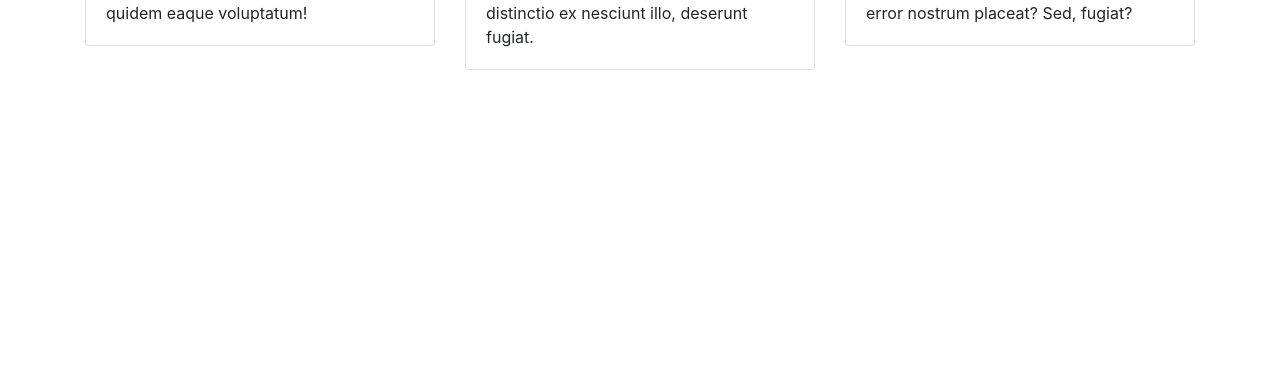
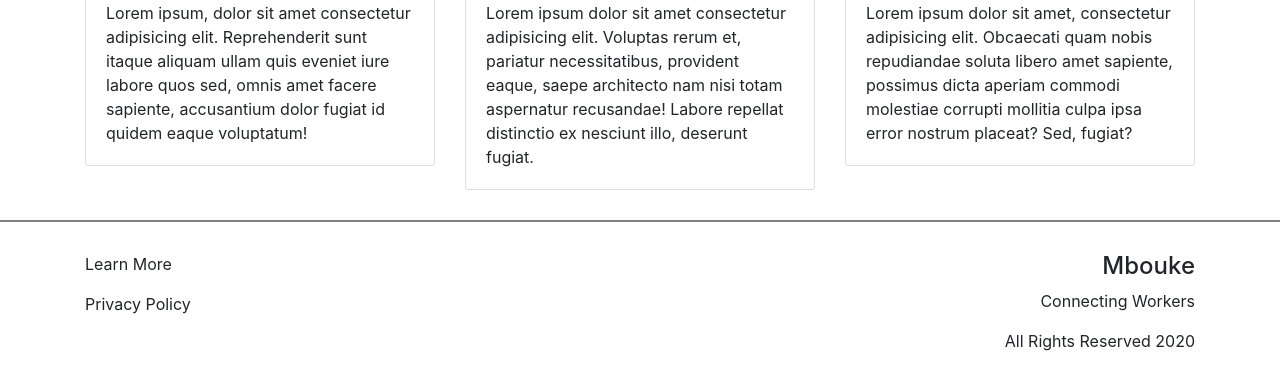
Before and after one commit to Mbouke-Project/nextjs-mbouke, a Next.js app: page / in a window 1280 px wide. Shown: the part 942-1308 px from the top of the page. Before the commit the page ends 1012 px from the top, so only its background shows below. Built offline with nearby package versions, Linux system fonts and the light colour scheme.

Commit message:
Add footer | Center Image

```diff
--- a/pages/index.js
+++ b/pages/index.js
@@ -25,14 +25,17 @@ export default function Home() {
           </Navbar.Collapse>
         </Navbar>
         </nav>
-        <div className='landing-image'>
+        <div className={styles.imageContainer}>
           <Image
+            className={styles.landingImage}
             src="/images/world-map-night.jpg"
             alt="Picture of the author"
-            layout='responsive'
-            width={1000}
-            height={500}
-            priority={true}
+            layout='fill'
+            objectFit='cover'
+            // objectPosition='50% 50000%'
+            // width={1000}
+            // height={500}
+            // priority={true}
           />
         </div>
         <section className='about'>
@@ -60,7 +63,20 @@ export default function Home() {
           </Container>
         </section>
 
-        <footer>
+        <footer className={styles.sectionFooter}>
+          <Container>
+            <Row>
+              <Col xs={12} md={9}>
+                <p>Learn More</p>
+                <p>Privacy Policy</p>
+              </Col>
+              <Col xs={12} md={3}>
+                <h4 className='text-right'>Mbouke</h4>
+                <p className='text-right'>Connecting Workers</p>
+                <p className='text-right'>All Rights Reserved 2020</p>
+              </Col>
+            </Row>
+          </Container>
 
         </footer>
       </main>
--- a/styles/Home.module.sass
+++ b/styles/Home.module.sass
@@ -1,2 +1,15 @@
+.imageContainer
+    height: 95vh
+
+.landingImage
+    height: 500px
+    object-position: 0px 60px
+
+
 .sectionTitle
     padding: 25px 0px
+
+.sectionFooter
+    padding-top: 30px
+    margin-top: 30px
+    border-top: 2px solid grey
```
